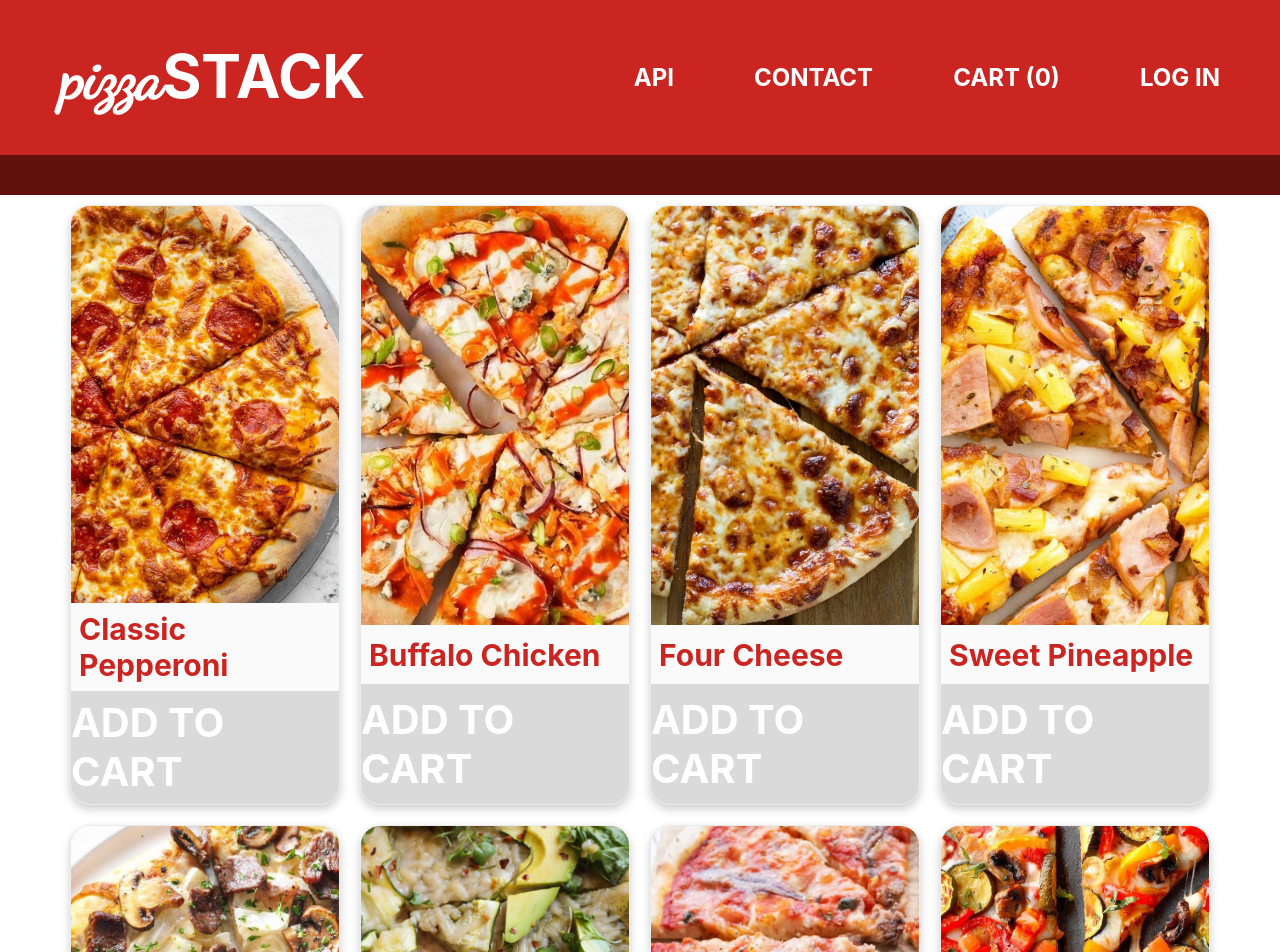
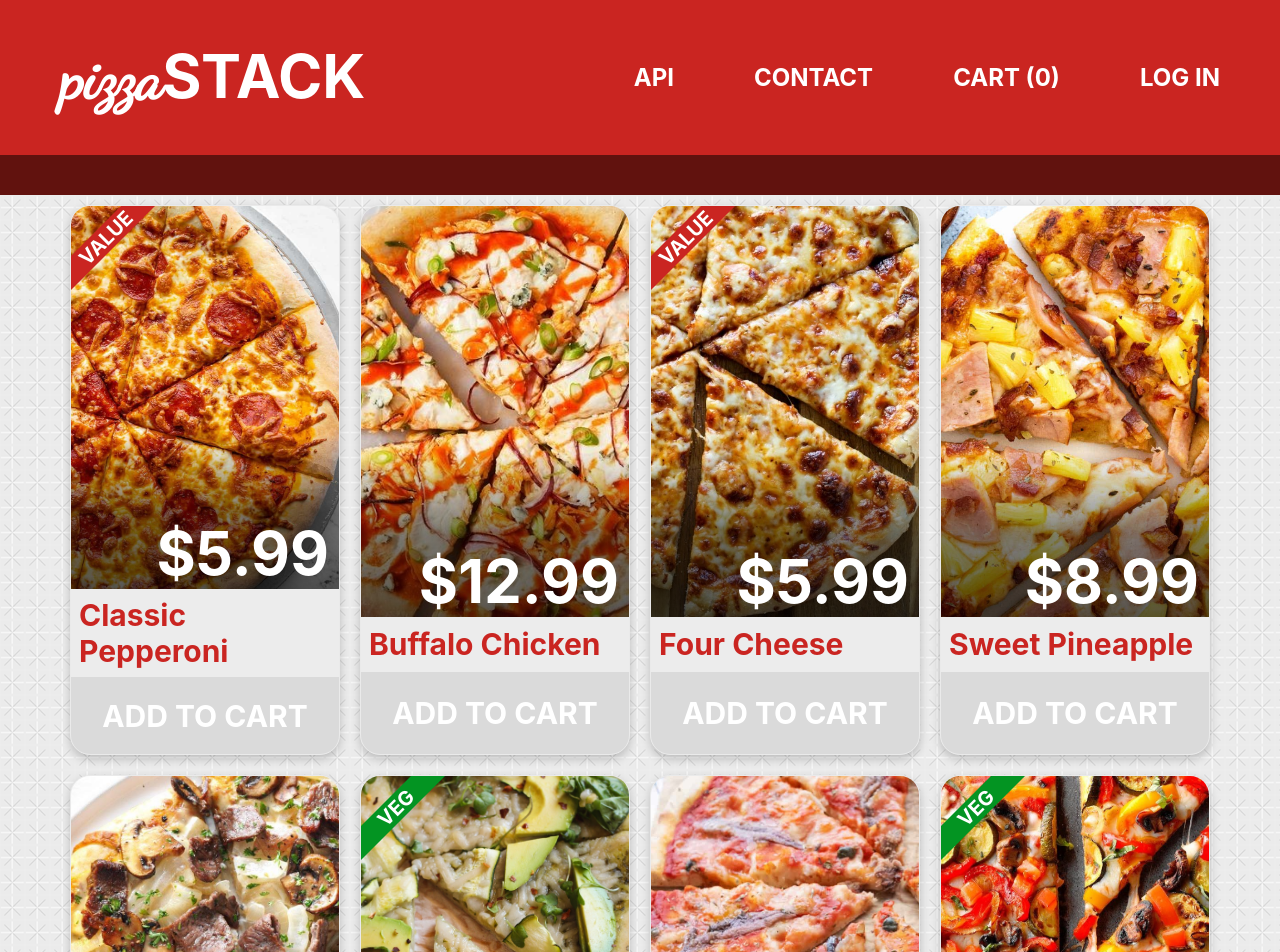
Before and after one commit to merq312/pizza-stack, a Next.js app: page / in a window 1280 px wide. Shown: the top 952 px of the page. Built offline with nearby package versions, Linux system fonts and the light colour scheme; no server answers.

Commit message:
CSS additions

```diff
--- a/components/card/card.component.jsx
+++ b/components/card/card.component.jsx
@@ -20,6 +20,17 @@ const Card = (item) => {
     <div className={styles.card}>
       <div className={styles.imageContainer}>
         <img src={item.url} alt={item.alt} />
+        <div className={styles.itemPrice}>{item.price}</div>
+        {item.value ? (
+          <div className={styles.value}>
+            <span>value</span>
+          </div>
+        ) : null}
+        {item.vegetarian ? (
+          <div className={styles.vegetarian}>
+            <span>veg</span>
+          </div>
+        ) : null}
       </div>
       <div className={styles.itemName}>{item.name}</div>
       <div className={styles.cartButton} onClick={() => addToCart(item)}>
--- a/components/card/card.module.scss
+++ b/components/card/card.module.scss
@@ -1,5 +1,5 @@
 .card {
-  height: 60rem;
+  height: 55rem;
   margin: 1rem;
   overflow: hidden;
 
@@ -8,7 +8,7 @@
   border-radius: 20px;
   border: solid 1px #eaeaea;
   box-shadow: 0 4px 10px rgba(0, 0, 0, 0.2);
-  background: #fafafa;
+  background-color: #ececec;
   transition: color 0.15s ease, border-color 0.15s ease;
 
   display: flex;
@@ -22,35 +22,105 @@
 }
 
 .imageContainer {
-  height: 70%;
+  height: 75%;
+  position: relative;
+
+  &::after {
+    content: '';
+    position: absolute;
+    left: 0;
+    top: 0;
+    width: 100%;
+    height: 100%;
+    background: linear-gradient(
+      to bottom,
+      rgba(0, 0, 0, 0) 60%,
+      rgba(0, 0, 0, 0.5) 80%,
+      rgba(0, 0, 0, 0.65) 100%
+    );
+  }
 
   img {
     display: block;
     object-fit: cover;
     height: 100%;
     width: 100%;
+    z-index: -1;
+  }
+
+  .itemPrice {
+    position: absolute;
+    font-size: 6rem;
+    color: #fff;
+    z-index: 10;
+    font-weight: bold;
+    bottom: 0;
+    right: 0;
+    padding-right: 1rem;
+  }
+
+  .value {
+    position: absolute;
+    font-size: 2rem;
+    font-weight: bold;
+    text-transform: uppercase;
+    color: #fff;
+    background-color: #ca2521;
+    z-index: 10;
+
+    width: 16rem;
+    top: 2rem;
+    left: -4.5rem;
+    // transform: rotate(-45deg);
+
+    display: flex;
+    justify-content: center;
+    align-items: center;
+
+    transform: rotate(-45deg);
+  }
+
+  .vegetarian {
+    position: absolute;
+    font-size: 2rem;
+    font-weight: bold;
+    text-transform: uppercase;
+    color: #fff;
+    background-color: #039422;
+    z-index: 10;
+
+    width: 16rem;
+    top: 2rem;
+    left: -4.5rem;
+    // transform: rotate(-45deg);
+
+    display: flex;
+    justify-content: center;
+    align-items: center;
+
+    transform: rotate(-45deg);
   }
 }
 
 .cartButton {
-  height: 20%;
+  height: 15%;
   background-color: #dadada;
   transition: all 0.15s ease;
 
   display: flex;
   justify-content: center;
   align-items: center;
-}
 
-.cartButton:hover,
-.cartButton:active {
-  background-color: #ca2521;
+  &:hover,
+  &:active {
+    background-color: #ca2521;
+  }
 }
 
 .cartText {
   text-transform: uppercase;
   font-weight: bold;
-  font-size: 4rem;
+  font-size: 3rem;
   color: #fff;
 }
 
--- a/data/data.js
+++ b/data/data.js
@@ -4,53 +4,80 @@ export const menu = [
     name: 'Classic Pepperoni',
     alt: 'pizza-pepperoni',
     url: 'pizza-1.jpg',
+    price: '$5.99',
+    value: true,
+    vegetarian: false,
   },
   {
     id: 1,
     name: 'Buffalo Chicken',
     alt: 'pizza-chicken',
     url: 'pizza-2.jpg',
+    price: '$12.99',
+    value: false,
+    vegetarian: false,
   },
   {
     id: 2,
     name: 'Four Cheese',
     alt: 'pizza-cheese',
     url: 'pizza-3.jpg',
+    price: '$5.99',
+    value: true,
+    vegetarian: false,
   },
   {
     id: 3,
     name: 'Sweet Pineapple',
     alt: 'pizza-pineapple',
     url: 'pizza-4.jpg',
+    price: '$8.99',
+    value: false,
+    vegetarian: false,
   },
   {
     id: 4,
     name: 'Beef and Steak',
     alt: 'pizza-beef',
     url: 'pizza-5.jpg',
+    price: '$12.99',
+    value: false,
+    vegetarian: false,
   },
   {
     id: 5,
     name: 'Avocado Pesto',
     alt: 'pizza-avocada',
     url: 'pizza-6.jpg',
+    price: '$8.99',
+    value: false,
+    vegetarian: true,
   },
   {
     id: 6,
     name: 'Olive Anchovy',
     alt: 'pizza-anchovy',
     url: 'pizza-7.jpg',
+    price: '$12.99',
+    value: false,
+    vegetarian: false,
   },
   {
     id: 7,
     name: 'Pepper Zucchini',
     alt: 'pizza-zucchini',
     url: 'pizza-8.jpg',
+    price: '$8.99',
+    value: false,
+    vegetarian: true,
   },
   {
     id: 8,
     name: 'Lemon Tuna',
     alt: 'pizza-tuna',
     url: 'pizza-9.jpg',
+    price: '$8.99',
+    value: false,
+    vegetarian: false,
   },
 ]
--- a/styles/globals.scss
+++ b/styles/globals.scss
@@ -32,6 +32,7 @@ a {
 
 .container {
   display: grid;
+  background-image: url('../public/criss-cross.png');
 
   grid-template-columns:
     [full-start] minmax(6rem, 1fr)
```
Also changed, not shown: public/criss-cross.png (added).
